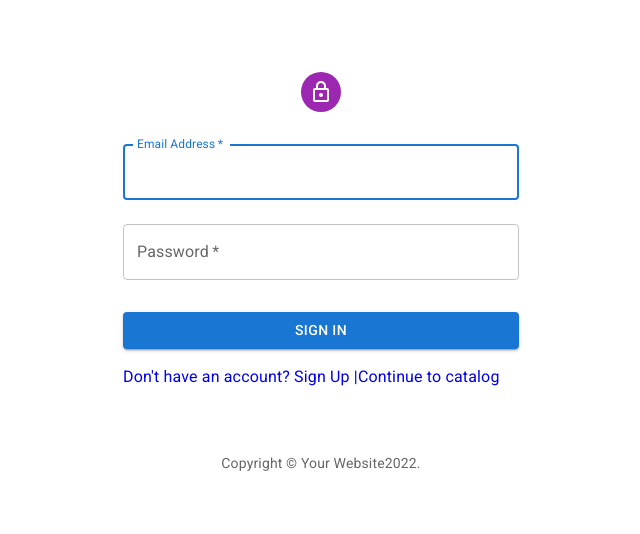
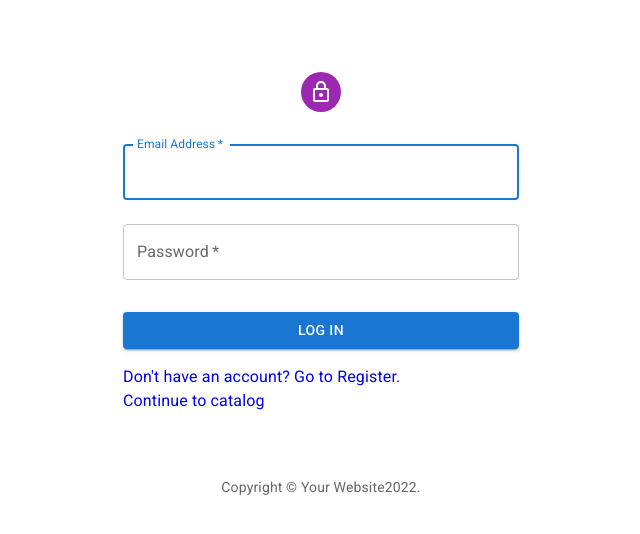
Before and after one commit to LyubooShv/mobile, a React (Create React App) app: page /login in a window 1280 px wide. Shown: the top 534 px of the page, without its empty margins (319-959 px from the left). Built offline with nearby package versions, Linux system fonts and the light colour scheme.

Commit message:
moved mui elements to the LogIn component

```diff
--- a/src/common/Form.jsx
+++ b/src/common/Form.jsx
@@ -36,7 +36,6 @@
   handleChange,
   handleRegister,
 }) {
-  // const { handleChange, handleSubmit, SignUp } = useContext(CurrentUserContext);
   function onFormSelect(e) {
     e.preventDefault();
     if (window.location.pathname === "/login") {
--- a/src/containers/LogIn/LogIn.jsx
+++ b/src/containers/LogIn/LogIn.jsx
@@ -1,15 +1,41 @@
 import React, { useState } from "react";
-import Form from "../../common/Form";
+
 import { useDispatch } from "react-redux";
 import { logInRequest } from "./action";
-import { registerRequest } from "../../common/Register/action";
+
+import { Link } from "react-router-dom";
+
+import Avatar from "@mui/material/Avatar";
+import Button from "@mui/material/Button";
+import CssBaseline from "@mui/material/CssBaseline";
+import TextField from "@mui/material/TextField";
+import Grid from "@mui/material/Grid";
+import Box from "@mui/material/Box";
+import LockOutlinedIcon from "@mui/icons-material/LockOutlined";
+import Typography from "@mui/material/Typography";
+import Container from "@mui/material/Container";
+import { createTheme, ThemeProvider } from "@mui/material/styles";
+
+function Copyright(props) {
+  return (
+    <Typography
+      variant="body2"
+      color="text.secondary"
+      align="center"
+      {...props}
+    >
+      {"Copyright © "}
+      Your Website
+      {new Date().getFullYear()}
+      {"."}
+    </Typography>
+  );
+}
+
+const theme = createTheme();
 
 const LogIn = () => {
   const dispatch = useDispatch();
-  // const loginRequestHandler = (email, password) => {
-  //   dispatch(logInRequest(email, password));
-  //   console.log(email, password);
-  // };
 
   const [userCredentials, setCredentials] = useState({
     email: "",
@@ -18,11 +44,10 @@
 
   const { email, password } = userCredentials;
 
-  const handleLogIn = async (event) => {
-    console.log("login");
+  const handleLogIn = async (e) => {
+    e.preventDefault();
 
-    // dispatch(logInRequest(email, password));
-    // loginRequestHandler(email, password);
+    dispatch(logInRequest(email, password));
   };
 
   const handleChange = (event) => {
@@ -32,14 +57,77 @@
   };
 
   return (
-    <div>
-      <Form
-        submitBtnText="Sign In"
-        signInOrUpText="Don't have an account? Sign Up |"
-        handleChange={handleChange}
-        handleLogIn={handleLogIn}
-      />
-    </div>
+    <ThemeProvider theme={theme}>
+      <Container component="main" maxWidth="xs">
+        <CssBaseline />
+        <Box
+          sx={{
+            marginTop: 8,
+            display: "flex",
+            flexDirection: "column",
+            alignItems: "center",
+          }}
+        >
+          <Avatar sx={{ m: 1, bgcolor: "secondary.main" }}>
+            <LockOutlinedIcon />
+          </Avatar>
+          <Typography component="h1" variant="h5"></Typography>
+          <Box
+            component="form"
+            onSubmit={handleLogIn}
+            noValidate
+            sx={{ mt: 1 }}
+          >
+            <TextField
+              margin="normal"
+              required
+              fullWidth
+              id="email"
+              label="Email Address"
+              name="email"
+              autoComplete="email"
+              autoFocus
+              onChange={handleChange}
+            />
+            <TextField
+              margin="normal"
+              required
+              fullWidth
+              name="password"
+              label="Password"
+              type="password"
+              id="password"
+              autoComplete="current-password"
+              onChange={handleChange}
+            />
+
+            <Button
+              type="submit"
+              fullWidth
+              variant="contained"
+              sx={{ mt: 3, mb: 2 }}
+            >
+              Log In
+            </Button>
+
+            <Grid container>
+              <Grid item>
+                <Link className="signInOrUp" to={"/register"}>
+                  Don't have an account? Go to Register.
+                </Link>
+              </Grid>
+
+              <Grid item>
+                <Link className="home" to="/home">
+                  Continue to catalog
+                </Link>
+              </Grid>
+            </Grid>
+          </Box>
+        </Box>
+        <Copyright sx={{ mt: 8, mb: 4 }} />
+      </Container>
+    </ThemeProvider>
   );
 };
 
--- a/src/reducers/register.reducer.js
+++ b/src/reducers/register.reducer.js
@@ -1,4 +1,4 @@
-import { RegisterTypes } from "../common/Register/types";
+import { RegisterTypes } from "../containers/Register/types";
 
 const INITIAL_STATE = {
     user:null,
--- a/src/sagas/rootSaga.js
+++ b/src/sagas/rootSaga.js
@@ -9,7 +9,7 @@
 // **** TODO: IMPORT API
 import { LogInStart} from "../containers/LogIn/saga";
 import { CarsStart } from '../containers/Home/saga';
-import {RegisterStart} from "../common/Register/saga";
+import {RegisterStart} from "../containers/Register/saga"
 /** Root saga.
  * @return {Object} - return store
  */
```
Also changed, not shown: src/common/Register/RegisterBtn.jsx (deleted), src/containers/Register/action.js (renamed from src/common/Register/action.js), src/containers/Register/saga.js (renamed from src/common/Register/saga.js), src/containers/Register/types.js (renamed from src/common/Register/types.js).
